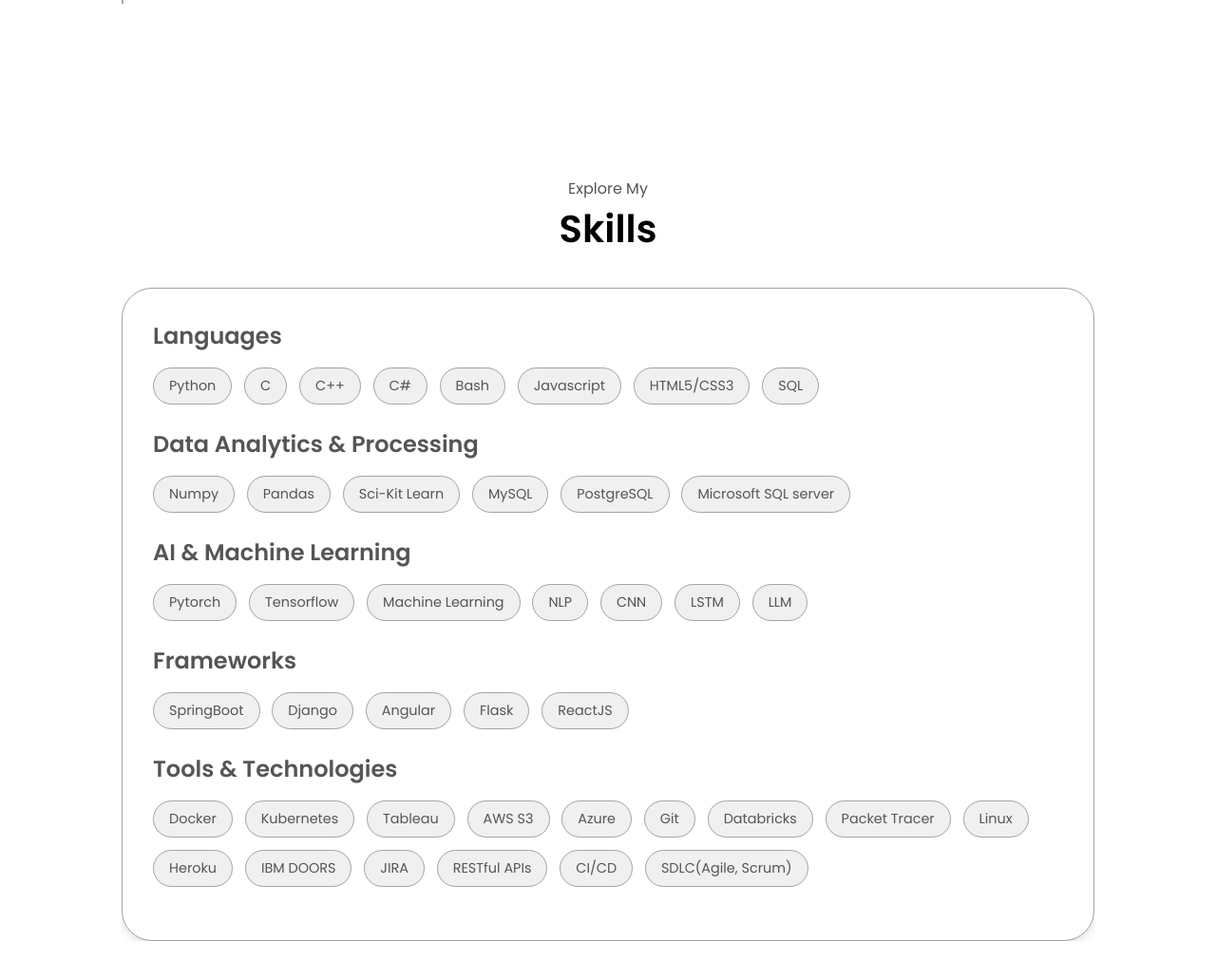
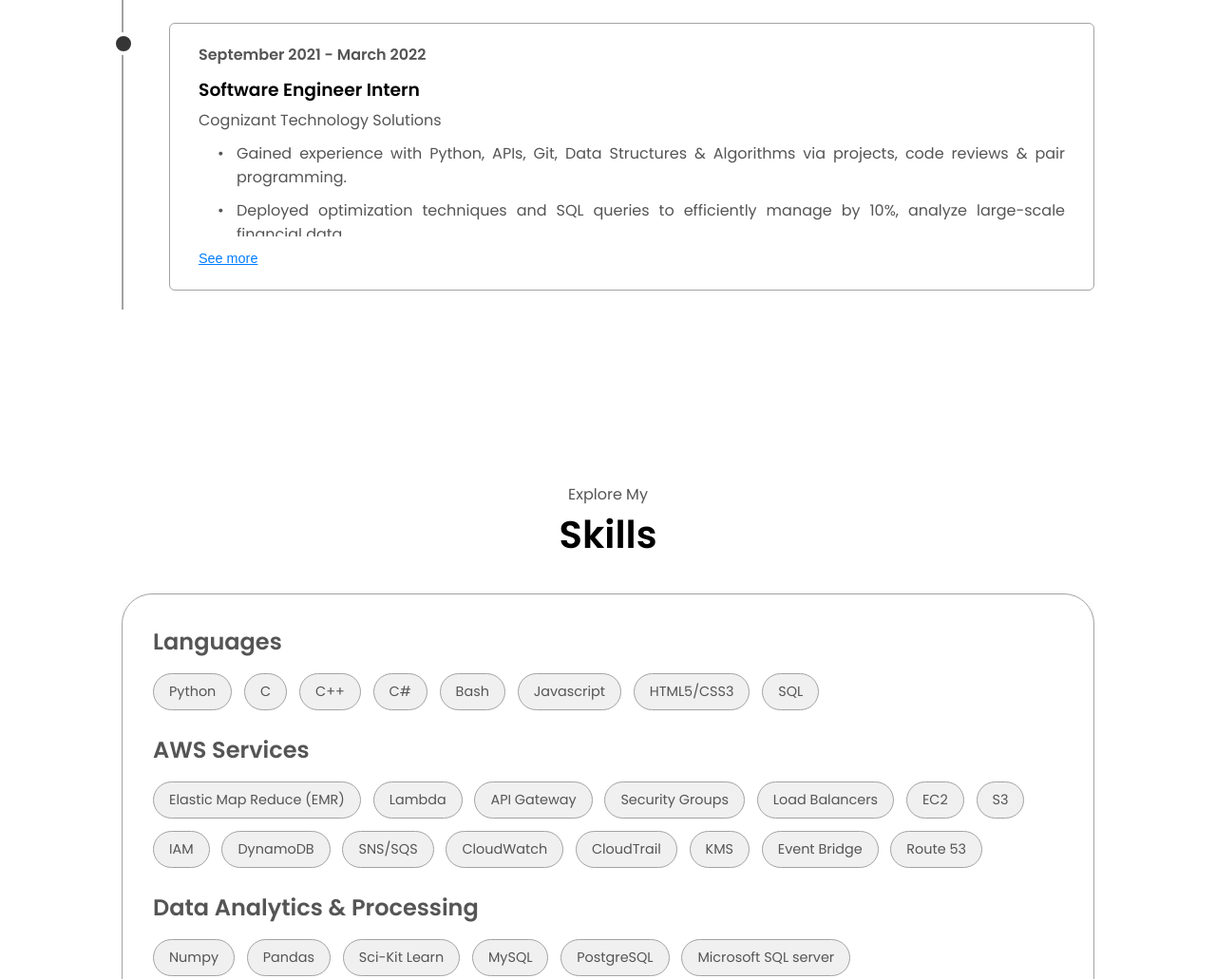
Before and after one commit to sathvika-balabhadra/sathvika-balabhadra.github.io, a plain HTML site: page index.html in a window 1280 px wide. Shown: the part 1669-2700 px from the top of the page at 95% size. Drawn offline with Linux system fonts and the light colour scheme.

Commit message:
Update index.html

```diff
--- a/index.html
+++ b/index.html
@@ -187,38 +187,30 @@
                   <li>
                     Estimated, tracked, and reported technical and schedule performance metrics, ensuring 100% milestone adherence and on-time task completion.
                   </li>
-                  <li>
-                    Performed Safety-Of-Flight tests and regression tests between software deliveries to ensure quality of work.
-                  </li>
               </ul>
               <button class="toggle-btn">See more</button>
             </div>
           </div>
-          </div>
-
-<!--           <div class="timeline-item">
+           <div class="timeline-item">
             <div class="timeline-dot"></div>
             <div class="timeline-content">
-              <div class="timeline-date">April, 2022 - May, 2023</div>
+              <div class="timeline-date">September 2021 - March 2022</div>
               <h3>Software Engineer Intern</h3>
-              <p>JP Morgan Chase</p>
+              <p>Cognizant Technology Solutions</p>
               <ul class="collapsible-content">
                 <li>
-                  Migrated high-impact monolithic architecture to microservices using Spring Boot, Docker, and Kubernetes, achieving transaction processing of 2 million per second, improving scalability and system resilience by 30%.
+                  Gained experience with Python, APIs, Git, Data Structures & Algorithms via projects, code reviews & pair programming.
                 </li>
                 <li>
-                  	Streamlined bank transfer protocols operating on Swift MT and decoupling services to optimize ETL processes and ensure smooth transaction flow to downstream systems, enriching transaction efficiency and data processing by 15 fold.
+                  Deployed optimization techniques and SQL queries to efficiently manage by 10%, analyze large-scale financial data.
                 </li>
                 <li>
-                  Bolstered Integration Production Parallel Testing workflows utilizing Kafka and efficient data structures to automate the testing reducing the human intervention by 95%.
-                </li>
-                <li>
-                  Coded comprehensive JUnit test cases to ensure extensive code coverage, enhancing the application's robustness and reliability, thus improving system reliability by 15%, significantly reducing the likelihood of high-impact issues.
+                  Collaborated with team to build AI solutions for real-world applications, successfully conducting data pre-processing and feature engineering tasks.
                 </li>
               </ul>
               <button class="toggle-btn">See more</button>
             </div>
-          </div> -->
+          </div>
 
         </div>
       </div>
@@ -285,7 +277,7 @@
               <span class="skill-item">SQL</span>
       </div>
     </div>
-    <!--<div class="skills-category">
+    <div class="skills-category">
       <h2>AWS Services</h2>
       <div class="skills-list">
         <span class="skill-item">Elastic Map Reduce (EMR)</span>
@@ -299,14 +291,12 @@
         <span class="skill-item">DynamoDB</span>
         <span class="skill-item">SNS/SQS</span>
         <span class="skill-item">CloudWatch</span>
-        <span class="skill-item">Code Pipeline</span>
         <span class="skill-item">CloudTrail</span>
-        <span class="skill-item">SSM Parameters</span>
         <span class="skill-item">KMS</span>
         <span class="skill-item">Event Bridge</span>
         <span class="skill-item">Route 53</span>
       </div>
-    </div>-->
+    </div>
     <div class="skills-category">
       <h2>Data Analytics & Processing</h2>
       <div class="skills-list">
@@ -346,7 +336,6 @@
         <span class="skill-item">Docker</span>
         <span class="skill-item">Kubernetes</span>
         <span class="skill-item">Tableau</span>
-        <span class="skill-item">AWS S3</span>
         <span class="skill-item">Azure</span>
         <span class="skill-item">Git</span>
         <span class="skill-item">Databricks</span>
@@ -357,7 +346,8 @@
         <span class="skill-item">JIRA</span>
         <span class="skill-item">RESTful APIs</span>
         <span class="skill-item">CI/CD</span>
-        <span class="skill-item">SDLC(Agile, Scrum)</span>
+        <span class="skill-item">Agile (Scrum, Kanban)</span>
+        <span class="skill-item">SDLC</span>
       </div>
     </div>
   </div>
```
